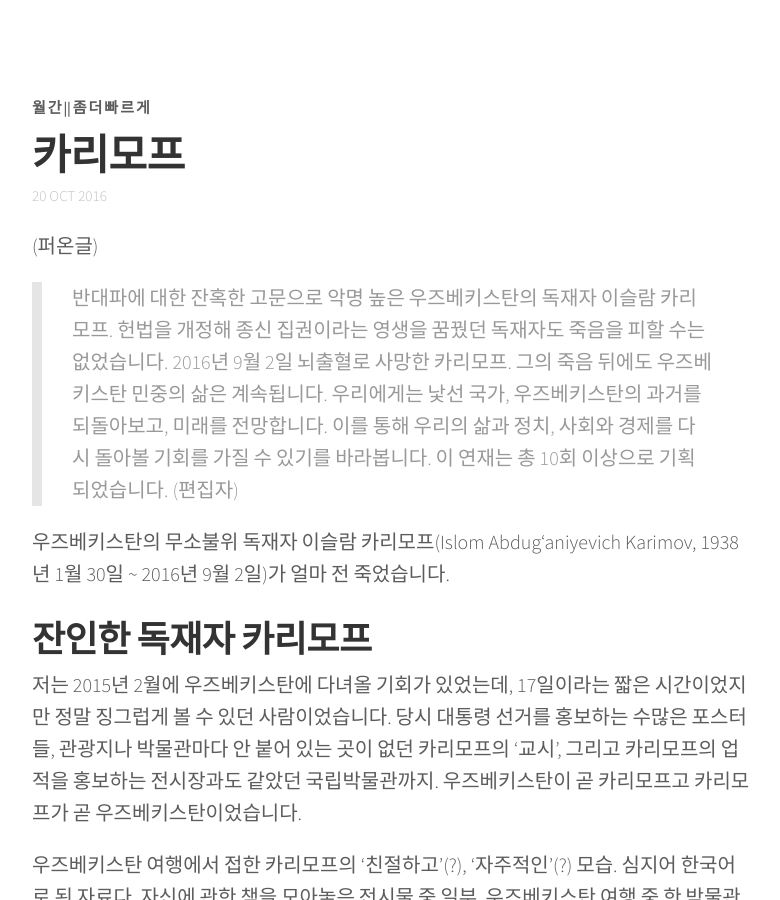
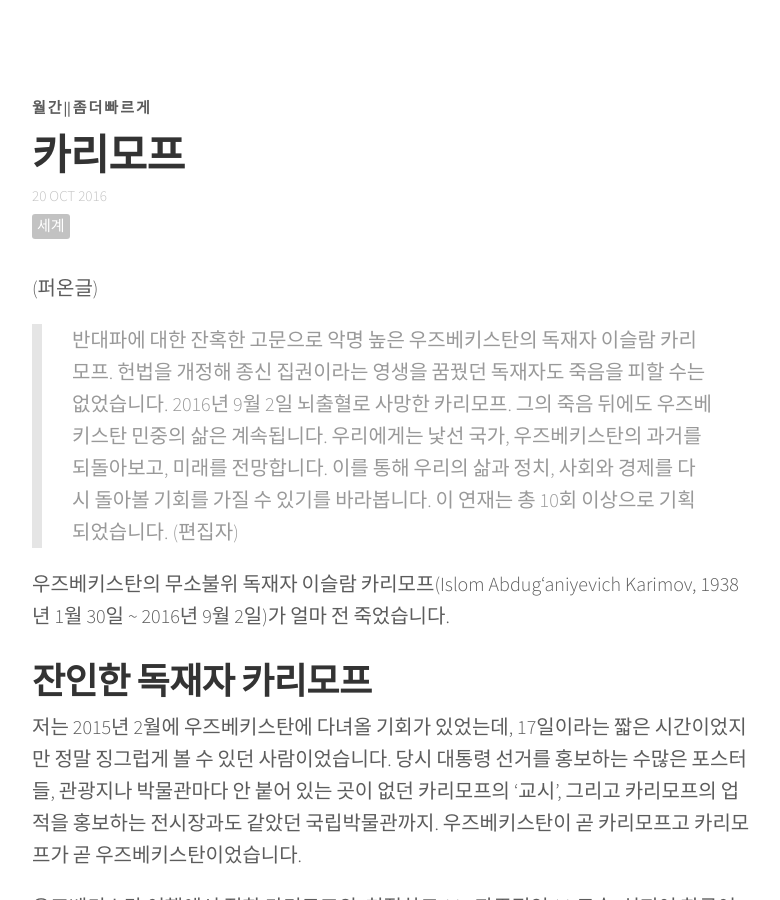
Before and after one commit to aweekj/Kiko-plus, a Jekyll site: the page built from _posts/2016-10-20-우즈베키스탄 이야기.md, in a window 1280 px wide and 900 px high. Shown: the whole window, without its empty margins (248-1028 px from the left). Built offline with Jekyll 4.4.1, drawn with Linux system fonts in a browser that asks for light colours; nearby versions of some CDN libraries; comment, search, counter and statistics services are not loaded.

Commit message:
Update 2016-10-20-우즈베키스탄 이야기.md

```diff
--- a/_posts/2016-10-20-우즈베키스탄 이야기.md
+++ b/_posts/2016-10-20-우즈베키스탄 이야기.md
@@ -1,6 +1,7 @@
 ---
 title: 카리모프
 date:  2016-10-20
+tag: [세계]
 ---
 
 (퍼온글)
```
